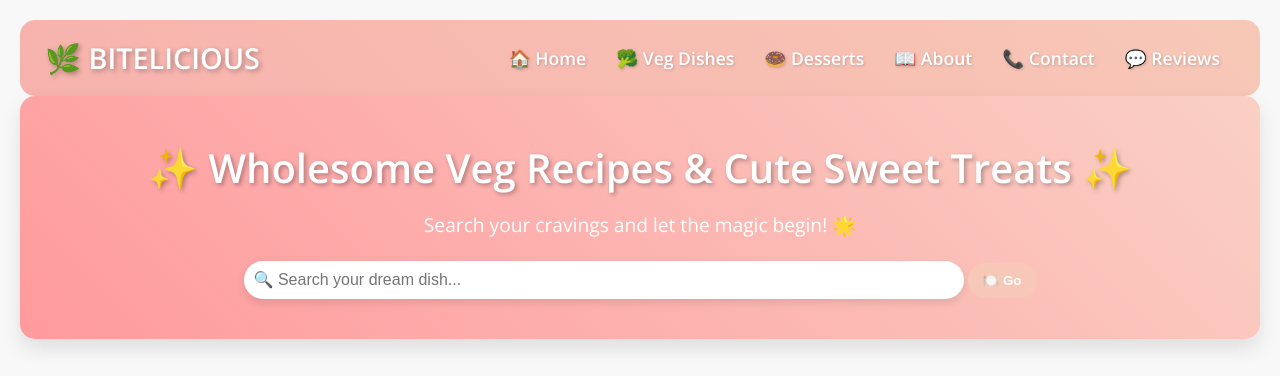
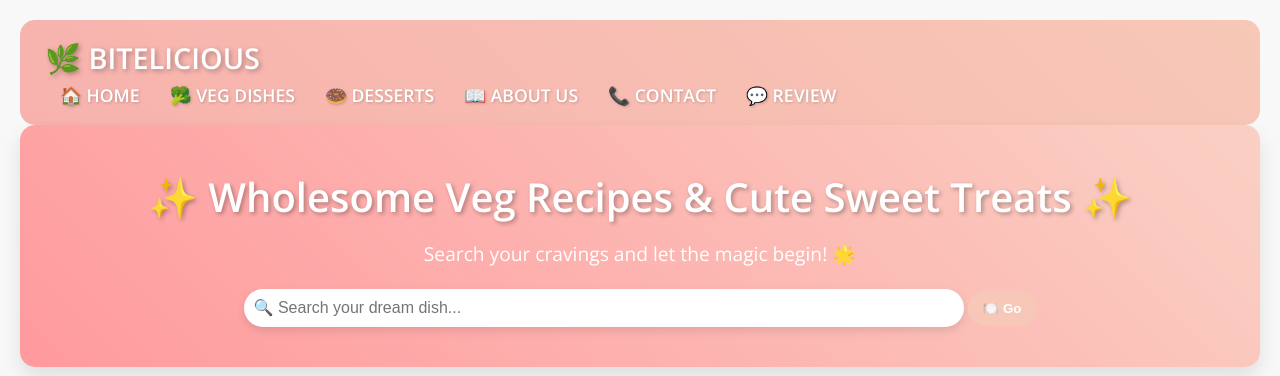
Before and after one commit to BS-BHOOMISHARMA/BITELICIOUS, a plain HTML site: page BITELICIOUS/BITELICIOUS/html/index.html in a window 1280 px wide. Shown: the top 376 px of the page. Drawn offline with nearby package versions, Linux system fonts and the light colour scheme; files that its build step writes are made by us from their sources.

Commit message:
updated navbar

```diff
--- a/BITELICIOUS/BITELICIOUS/html/index.html
+++ b/BITELICIOUS/BITELICIOUS/html/index.html
@@ -10,17 +10,21 @@
 <body>
 
   <!-- Navbar -->
-  <nav class="navbar">
-    <div class="logo">🌿 BITELICIOUS</div>
-    <ul class="nav-links">
-      <li><a href="#">🏠 Home</a></li>
-      <li><a href="#">🥦 Veg Dishes</a></li>
-      <li><a href="#">🍩 Desserts</a></li>
-      <li><a href="#">📖 About</a></li>
-      <li><a href="#">📞 Contact</a></li>
-      <li><a href="#">💬 Reviews</a></li>
+<nav class="navbar">
+  <div class="navbar-container">
+    <div class="logo" aria-label="Bitelicious logo">🌿 <strong>BITELICIOUS</strong></div>
+    <!-- Nav Links -->
+    <ul class="nav-links" id="nav-links">
+      <li><a href="#">🏠 HOME</a></li>
+      <li><a href="#">🥦 VEG DISHES</a></li>
+      <li><a href="#">🍩 DESSERTS</a></li>
+      <li><a href="#">📖 ABOUT US</a></li>
+      <li><a href="#">📞 CONTACT</a></li>
+      <li><a href="#">💬 REVIEW</a></li>
     </ul>
-  </nav>
+  </div>
+</nav>
+
 
   <!-- Hero Section -->
   <header class="hero">
```
